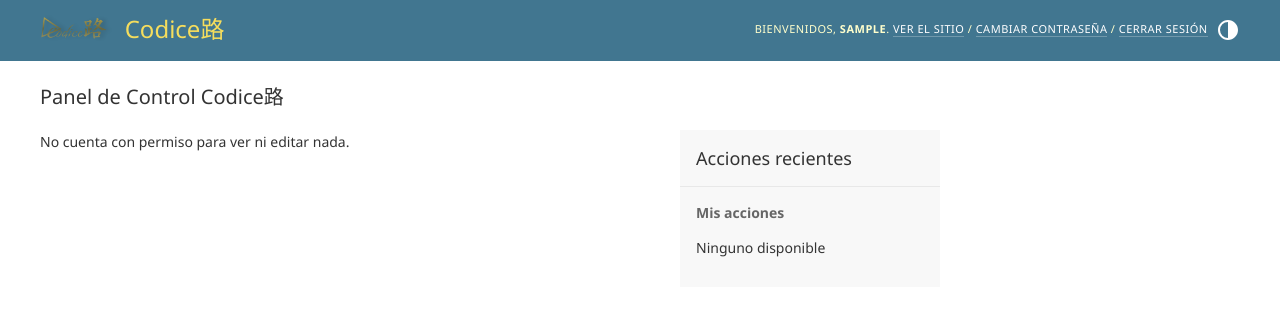
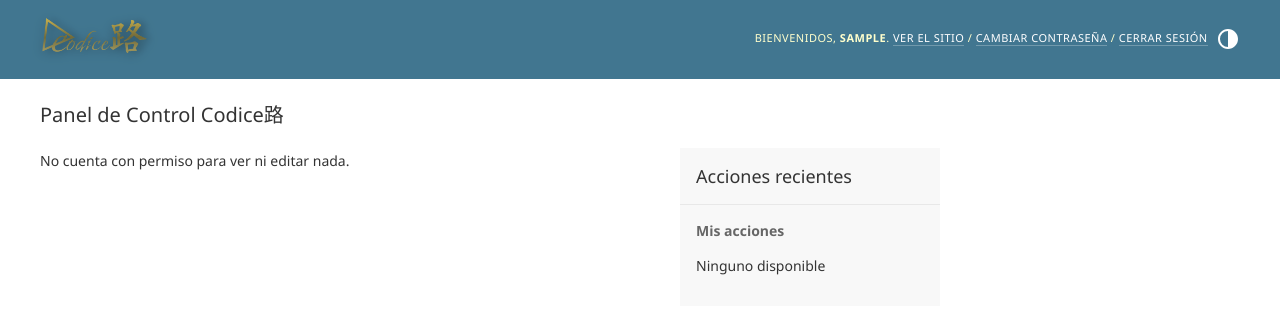
Before and after one commit to ader999/codisecore, a Django app: page /admin/ in a window 1280 px wide. Shown: the top 314 px of the page. Run offline with Django 5.2, Linux system fonts and the light colour scheme; the visitor is signed in with stand-in values (Sample User, id 1); data comes from the database, SQL or seed files in the repository; data that the repository does not hold is empty.

Commit message:
fix(admin): agrandar logo y ocultar texto redundante en la cabecera
- Se incrementa la altura del logo a 52px con filtro de sombra y brillo para mejorar visibilidad.
- Se oculta el texto duplicado junto al logo usando la clase visually-hidden para preservar accesibilidad.

```diff
--- a/templates/admin/base_site.html
+++ b/templates/admin/base_site.html
@@ -5,9 +5,9 @@
 
 {% block branding %}
 <div id="site-name">
-  <a href="{% url 'admin:index' %}" style="display: inline-flex; align-items: center; gap: 10px; text-decoration: none;">
-    <img src="{% static 'img/logocodicelu.png' %}" alt="Logo Codice路" style="height: 32px; width: auto; vertical-align: middle; border-radius: 4px;">
-    <span>{{ site_header|default:'Codice路' }}</span>
+  <a href="{% url 'admin:index' %}" style="display: inline-flex; align-items: center; text-decoration: none;" title="Codice路 · Panel de Control">
+    <img src="{% static 'img/logocodicelu.png' %}" alt="Codice路" style="height: 52px; max-height: 56px; width: auto; vertical-align: middle; object-fit: contain; filter: drop-shadow(0 2px 6px rgba(0, 0, 0, 0.45)) brightness(1.12);">
+    <span class="visually-hidden">{{ site_header|default:'Codice路' }}</span>
   </a>
 </div>
 {% if user.is_anonymous %}
```
